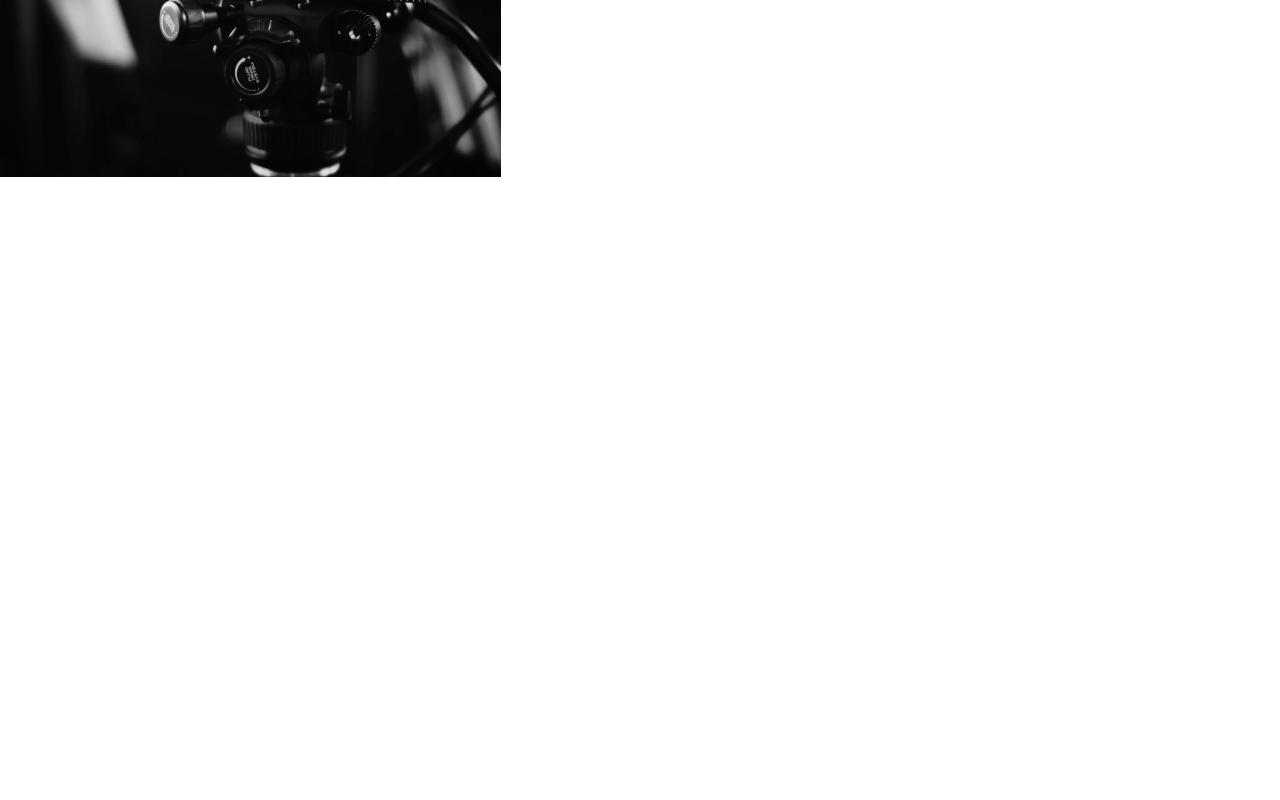
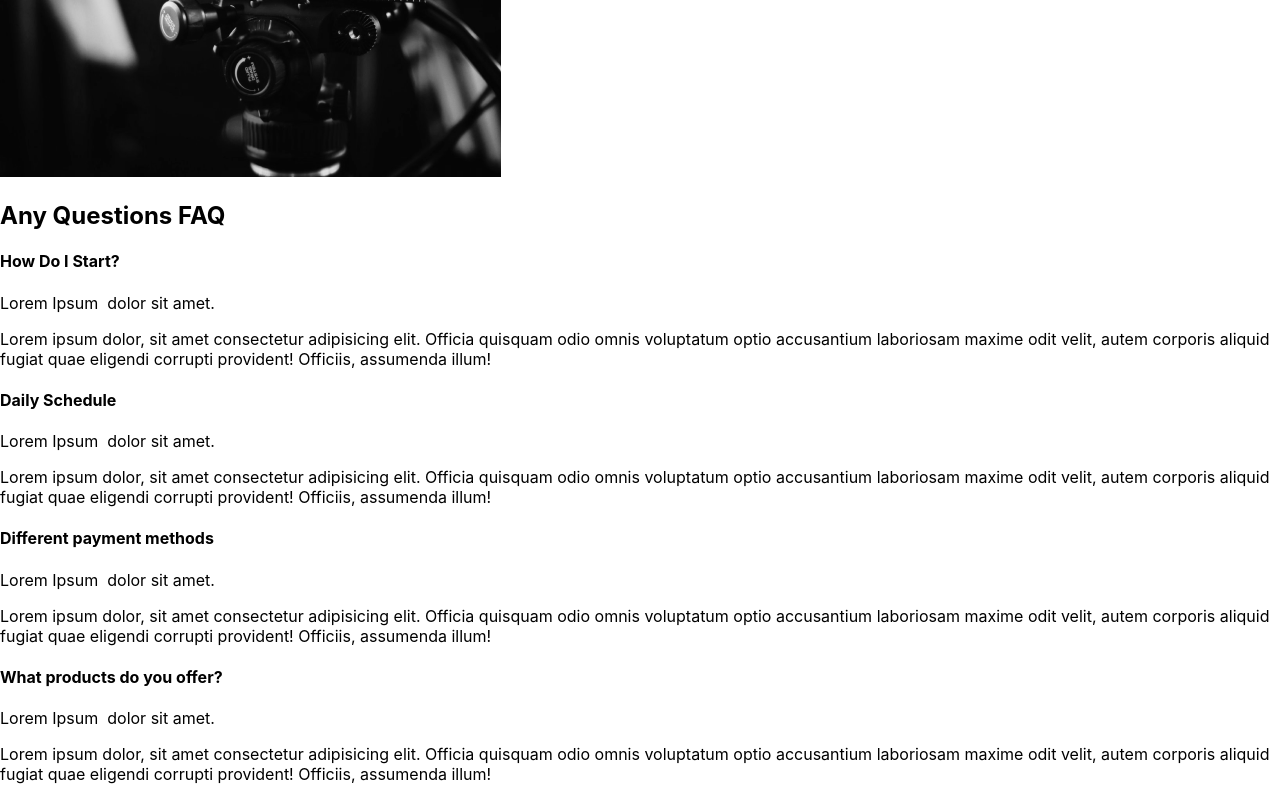
Before and after one commit to kasimnadim6/capture, a React (Create React App) app: page / in a window 1280 px wide. Shown: the part 2228-3028 px from the top of the page. Before the commit the page ends 2409 px from the top, so only its background shows below. Built offline with nearby package versions, Linux system fonts and the light colour scheme.

Commit message:
faq section

```diff
--- /dev/null
+++ b/src/components/FaqSection.js
@@ -0,0 +1,61 @@
+import React from "react";
+
+const FaqSection = () => {
+  return (
+    <div className='faq'>
+      <h2>
+        Any Questions <span>FAQ</span>
+      </h2>
+      <div className='question'>
+        <h4>How Do I Start?</h4>
+        <div className='answer'>
+          <p>Lorem Ipsum  dolor sit amet.</p>
+          <p>
+            Lorem ipsum dolor, sit amet consectetur adipisicing elit. Officia
+            quisquam odio omnis voluptatum optio accusantium laboriosam maxime
+            odit velit, autem corporis aliquid fugiat quae eligendi corrupti
+            provident! Officiis, assumenda illum!
+          </p>
+        </div>
+      </div>
+      <div className='question'>
+        <h4>Daily Schedule</h4>
+        <div className='answer'>
+          <p>Lorem Ipsum  dolor sit amet.</p>
+          <p>
+            Lorem ipsum dolor, sit amet consectetur adipisicing elit. Officia
+            quisquam odio omnis voluptatum optio accusantium laboriosam maxime
+            odit velit, autem corporis aliquid fugiat quae eligendi corrupti
+            provident! Officiis, assumenda illum!
+          </p>
+        </div>
+      </div>
+      <div className='question'>
+        <h4>Different payment methods</h4>
+        <div className='answer'>
+          <p>Lorem Ipsum  dolor sit amet.</p>
+          <p>
+            Lorem ipsum dolor, sit amet consectetur adipisicing elit. Officia
+            quisquam odio omnis voluptatum optio accusantium laboriosam maxime
+            odit velit, autem corporis aliquid fugiat quae eligendi corrupti
+            provident! Officiis, assumenda illum!
+          </p>
+        </div>
+      </div>
+      <div className='question'>
+        <h4>What products do you offer?</h4>
+        <div className='answer'>
+          <p>Lorem Ipsum  dolor sit amet.</p>
+          <p>
+            Lorem ipsum dolor, sit amet consectetur adipisicing elit. Officia
+            quisquam odio omnis voluptatum optio accusantium laboriosam maxime
+            odit velit, autem corporis aliquid fugiat quae eligendi corrupti
+            provident! Officiis, assumenda illum!
+          </p>
+        </div>
+      </div>
+    </div>
+  );
+};
+
+export default FaqSection;
--- a/src/pages/AboutUs.js
+++ b/src/pages/AboutUs.js
@@ -1,12 +1,14 @@
 import React from "react";
 import AboutSection from "../components/AboutSection";
 import SeriviceSection from "../components/SeriviceSection";
+import FaqSection from "../components/FaqSection";
 
 const AboutUs = () => {
   return (
     <>
       <AboutSection />
       <SeriviceSection />
+      <FaqSection />
     </>
   );
 };
```
